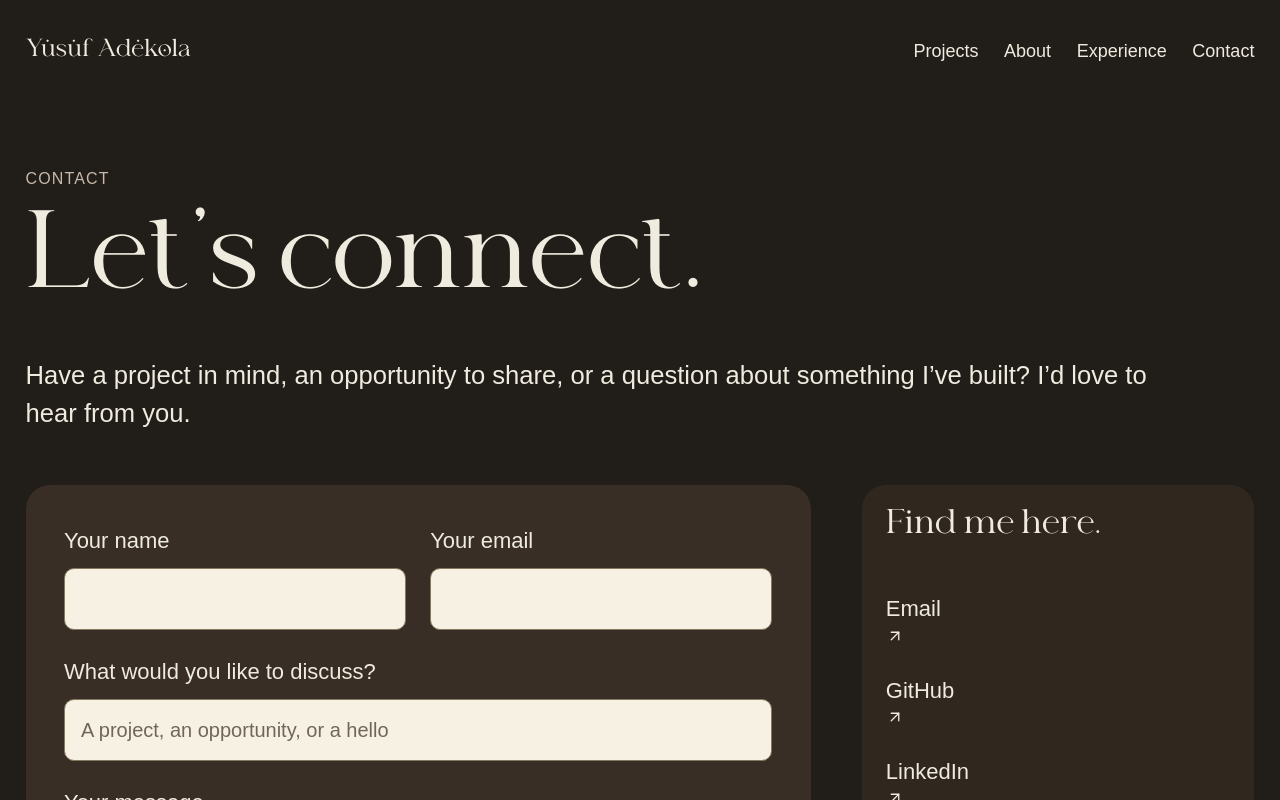
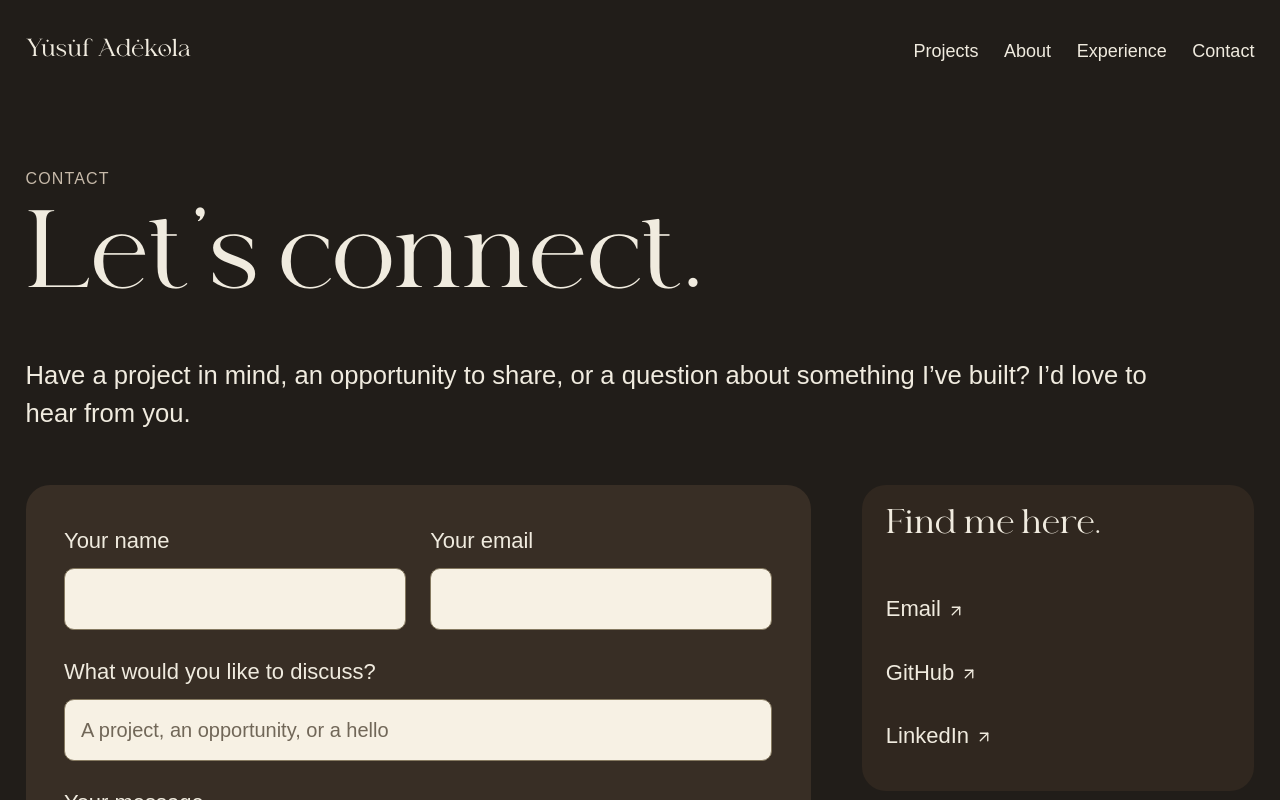
Before and after one commit to Mobolade0/portfolio, a Next.js app: page /contact in a window 1280 px wide. Shown: the top 800 px of the page. Built offline with nearby package versions, Linux system fonts and the light colour scheme.

Commit message:
Align vector link arrows

```diff
--- a/app/globals.css
+++ b/app/globals.css
@@ -1924,3 +1924,11 @@ body { font-size: clamp(1.125rem, 1.25vw, 1.5rem); }
     border-radius: 28px;
   }
 }
+
+
+/* Keep link arrows consistent across platforms. */
+.inline-arrow {
+  display: inline-block;
+  flex: 0 0 auto;
+  vertical-align: -0.16em;
+}
```
